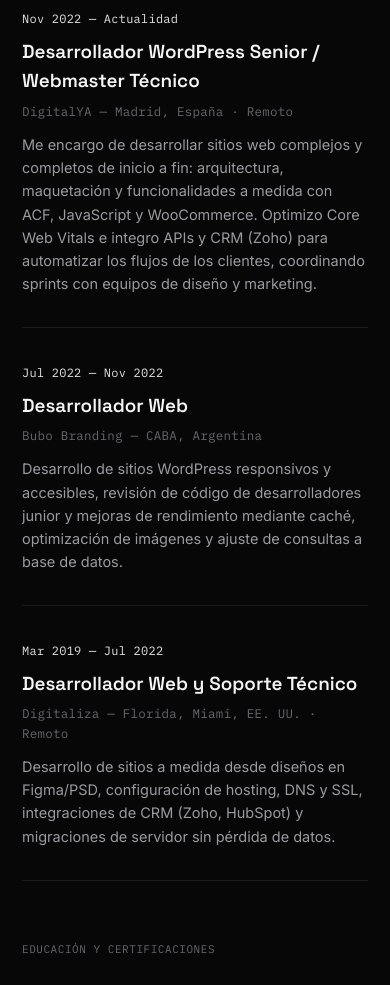
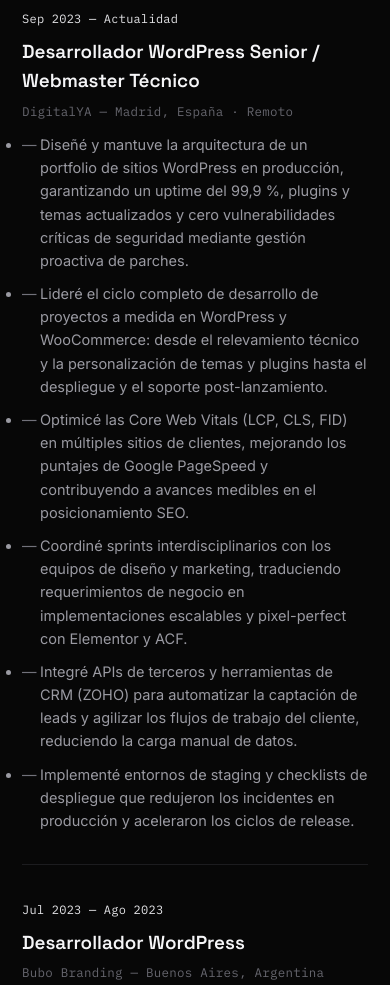
Before and after one commit to Damsh-bit/portfolio2026, a plain HTML site: page index.html in a window 390 px wide. Shown: the part 5780-6765 px from the top of the page. Drawn offline with nearby package versions, Linux system fonts and the light colour scheme.

Commit message:
feat: update experience with detailed roles, dates, and bullet points
Replaces the experience entries with accurate job titles, dates, and
per-role achievement bullets for DigitalYA, Bubo Branding, and
Digitaliza. Experience descriptions now render as bullet lists instead
of a single paragraph. Verified no horizontal overflow across
breakpoints 360-1920px.

```diff
--- a/css/components.css
+++ b/css/components.css
@@ -1181,11 +1181,26 @@ section {
   margin-bottom: 12px;
 }
 
-.exp-row p {
+.exp-row ul {
+  display: flex;
+  flex-direction: column;
+  gap: 10px;
+  max-width: 64ch;
+}
+
+.exp-row li {
+  position: relative;
+  padding-left: 18px;
   color: var(--ink-dim);
   font-size: 14.5px;
-  max-width: 60ch;
   line-height: 1.6;
+}
+
+.exp-row li::before {
+  content: '—';
+  position: absolute;
+  left: 0;
+  color: var(--accent-dark);
 }
 
 @media (max-width: 640px) {
--- a/js/data/portfolio-data.js
+++ b/js/data/portfolio-data.js
@@ -234,22 +234,39 @@ export const portfolioData = {
 
   experience: [
     {
-      period: "Nov 2022 — Actualidad",
+      period: "Sep 2023 — Actualidad",
       title: "Desarrollador WordPress Senior / Webmaster Técnico",
       company: "DigitalYA — Madrid, España · Remoto",
-      description: "Me encargo de desarrollar sitios web complejos y completos de inicio a fin: arquitectura, maquetación y funcionalidades a medida con ACF, JavaScript y WooCommerce. Optimizo Core Web Vitals e integro APIs y CRM (Zoho) para automatizar los flujos de los clientes, coordinando sprints con equipos de diseño y marketing."
+      description: [
+        "Diseñé y mantuve la arquitectura de un portfolio de sitios WordPress en producción, garantizando un uptime del 99,9 %, plugins y temas actualizados y cero vulnerabilidades críticas de seguridad mediante gestión proactiva de parches.",
+        "Lideré el ciclo completo de desarrollo de proyectos a medida en WordPress y WooCommerce: desde el relevamiento técnico y la personalización de temas y plugins hasta el despliegue y el soporte post-lanzamiento.",
+        "Optimicé las Core Web Vitals (LCP, CLS, FID) en múltiples sitios de clientes, mejorando los puntajes de Google PageSpeed y contribuyendo a avances medibles en el posicionamiento SEO.",
+        "Coordiné sprints interdisciplinarios con los equipos de diseño y marketing, traduciendo requerimientos de negocio en implementaciones escalables y pixel-perfect con Elementor y ACF.",
+        "Integré APIs de terceros y herramientas de CRM (ZOHO) para automatizar la captación de leads y agilizar los flujos de trabajo del cliente, reduciendo la carga manual de datos.",
+        "Implementé entornos de staging y checklists de despliegue que redujeron los incidentes en producción y aceleraron los ciclos de release."
+      ]
     },
     {
-      period: "Jul 2022 — Nov 2022",
-      title: "Desarrollador Web",
-      company: "Bubo Branding — CABA, Argentina",
-      description: "Desarrollo de sitios WordPress responsivos y accesibles, revisión de código de desarrolladores junior y mejoras de rendimiento mediante caché, optimización de imágenes y ajuste de consultas a base de datos."
+      period: "Jul 2023 — Ago 2023",
+      title: "Desarrollador WordPress",
+      company: "Bubo Branding — Buenos Aires, Argentina",
+      description: [
+        "Desarrollé sitios WordPress responsive y accesibles (estándar ADA), desde la entrega del diseño hasta el lanzamiento, cumpliendo consistentemente con los plazos y el alcance acordados.",
+        "Supervisé las revisiones de código de desarrolladores junior, haciendo cumplir estándares y buenas prácticas que elevaron la calidad general del equipo.",
+        "Mejoré el rendimiento de los sitios de clientes mediante estrategias de caché, pipelines de optimización de imágenes y tuning de consultas a base de datos, logrando tiempos de carga más rápidos y mayor retención de usuarios.",
+        "Aumenté la visibilidad orgánica de varios clientes a través de auditorías de SEO on-page e implementación de datos estructurados (Schema.org), mejorando el posicionamiento en las SERP."
+      ]
     },
     {
-      period: "Mar 2019 — Jul 2022",
+      period: "Mar 2023 — Jul 2023",
       title: "Desarrollador Web y Soporte Técnico",
       company: "Digitaliza — Florida, Miami, EE. UU. · Remoto",
-      description: "Desarrollo de sitios a medida desde diseños en Figma/PSD, configuración de hosting, DNS y SSL, integraciones de CRM (Zoho, HubSpot) y migraciones de servidor sin pérdida de datos."
+      description: [
+        "Desarrollé y lancé sitios WordPress a medida a partir de diseños en Figma/PSD aprobados por el cliente, gestionando la configuración completa de hosting: DNS, certificados SSL y ajustes del lado del servidor.",
+        "Implementé y configuré múltiples integraciones de CRM (ZOHO, HubSpot), adaptando los flujos de trabajo a los procesos de cada cliente y reduciendo los tiempos de onboarding.",
+        "Brindé soporte técnico post-venta 24/7 a una cartera de clientes en crecimiento, sosteniendo altos niveles de retención gracias a la rápida resolución de incidentes.",
+        "Gestioné migraciones de servidor de más de 10 sitios activos sin pérdida de datos y con mínima interrupción del servicio, aplicando procedimientos de despliegue escalonado."
+      ]
     }
   ],
 
--- a/js/modules/renderer.js
+++ b/js/modules/renderer.js
@@ -165,7 +165,7 @@ function renderExperience() {
         <div>
           <h3>${item.title}</h3>
           <div class="company mono">${item.company}</div>
-          <p>${item.description}</p>
+          <ul>${item.description.map(point => `<li>${point}</li>`).join('')}</ul>
         </div>
       </div>
     `).join('');
```
